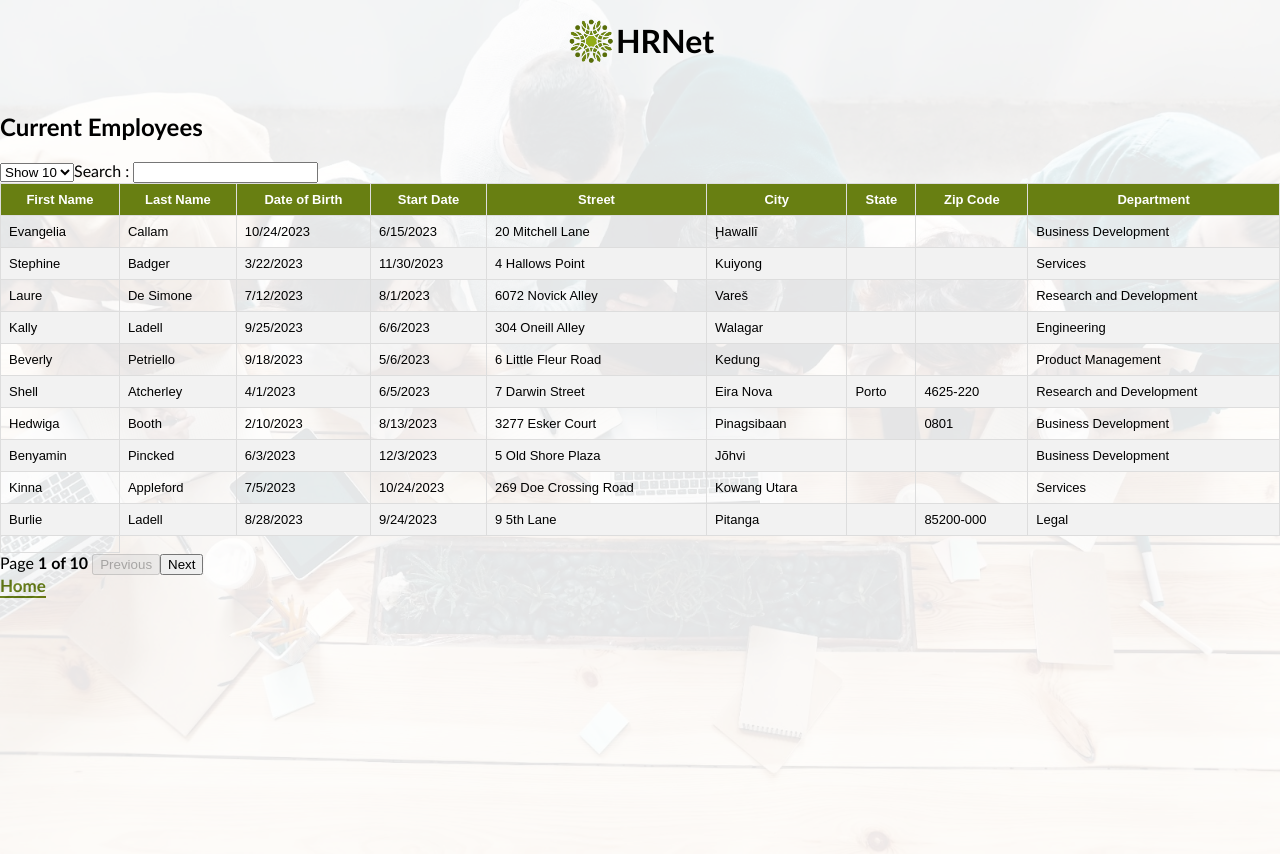
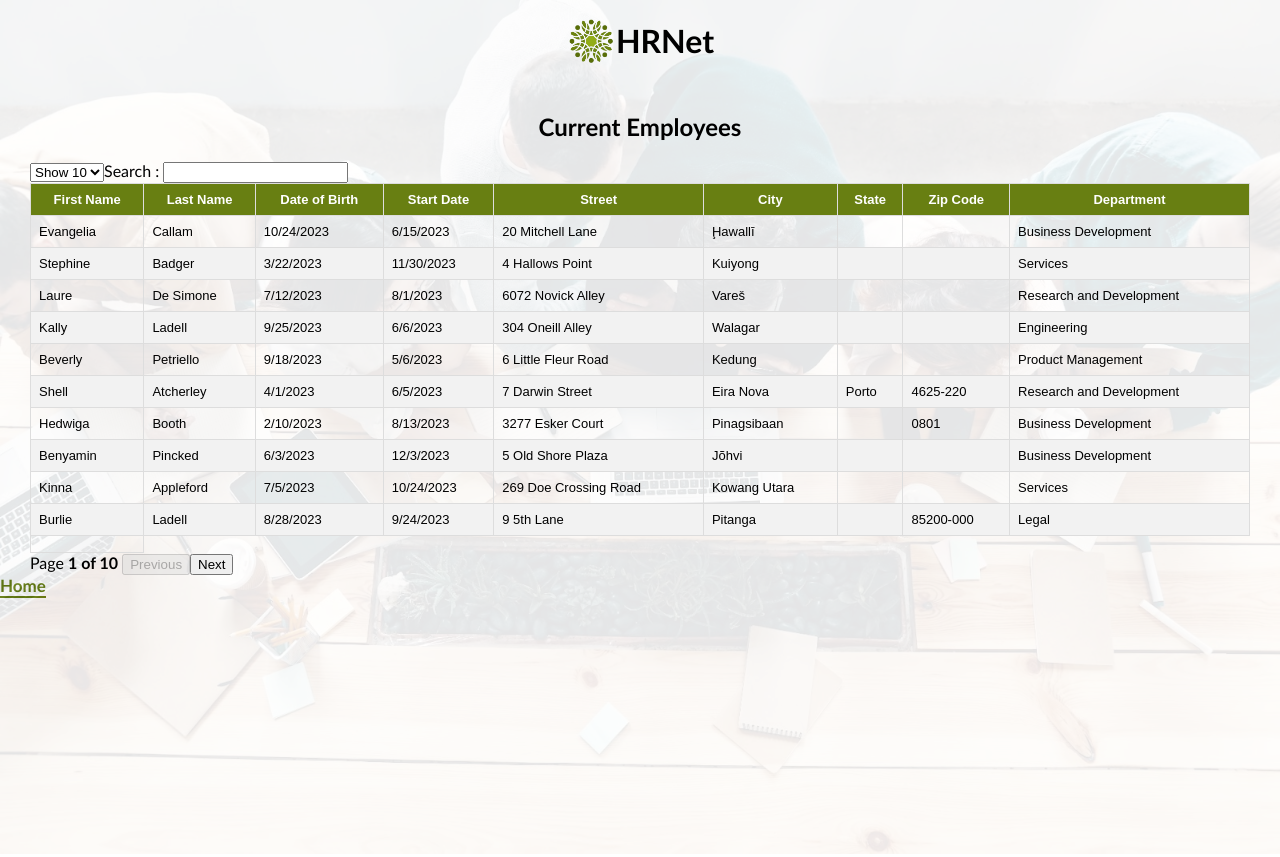
Before and after one commit to mohaali77/P14-JS-React, a React (Create React App) app in the folder hrnet/: page /employee-list in a window 1280 px wide. Built offline with nearby package versions, Linux system fonts and the light colour scheme.

Commit message:
Update EmployeeList.css

```diff
--- a/hrnet/src/pages/EmployeeList/style/EmployeeList.css
+++ b/hrnet/src/pages/EmployeeList/style/EmployeeList.css
@@ -1,6 +1,11 @@
+h2 {
+  text-align: center;
+}
+
 .container-employee-list {
   position: relative;
   z-index: 0;
+  margin: 0px 30px;
 }
 .container-employee-list input {
   outline: none;
```
